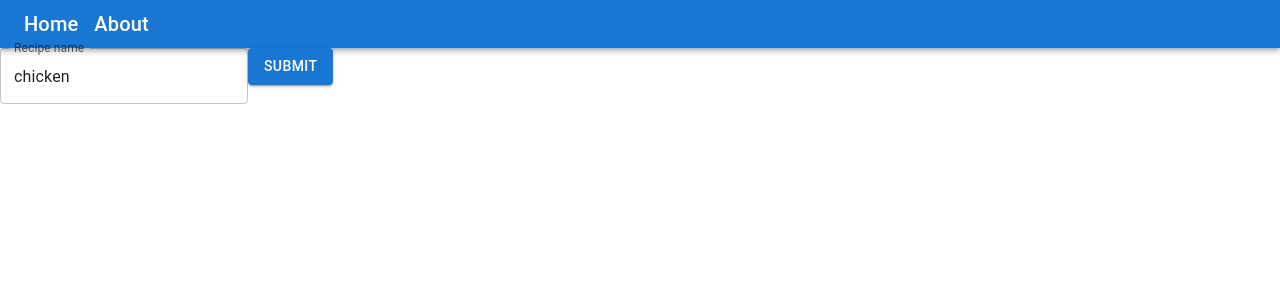
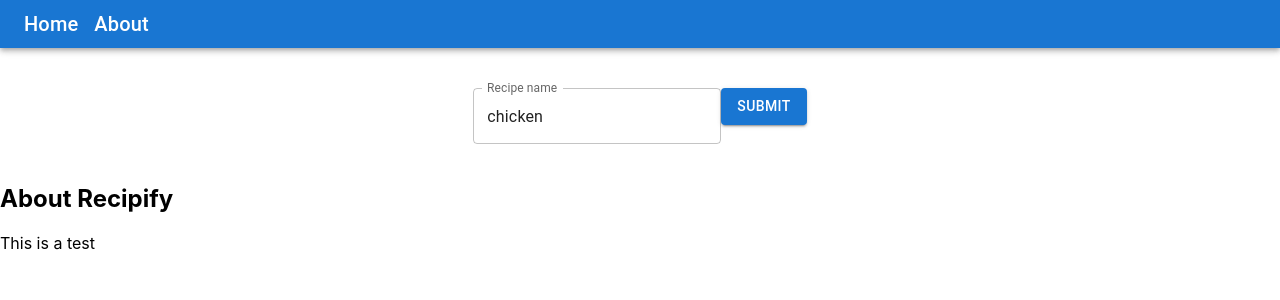
Before and after one commit to joelcmk/Recipefy, a React (Create React App) app: page /about in a window 1280 px wide. Shown: the top 300 px of the page. Built offline with nearby package versions, Linux system fonts and the light colour scheme; no server answers.

Commit message:
Added style
Added style to cards and search bar

```diff
--- a/src/App.css
+++ b/src/App.css
@@ -1,9 +1,21 @@
 .recipe_list {
   display: flex;
   flex-wrap: wrap;
+  justify-content: space-evenly;
 }
 
 .card {
+
+}
+
+.form {
+  margin-top: 40px;
+  margin-bottom: 40px;
+  display: flex;
+  justify-content: center;
+}
+
+.MuiButton-root {
   margin-left: 10px;
 }
 
--- a/src/App.js
+++ b/src/App.js
@@ -7,6 +7,7 @@ import AppBar from '@mui/material/AppBar';
 import Toolbar from '@mui/material/Toolbar';
 import Typography from '@mui/material/Typography';
 import Styled from 'styled-components';
+import './App.css';
 import {
   BrowserRouter as Router,
   Switch,
@@ -53,6 +54,7 @@ const App = () => {
             </Typography>
           </Toolbar>
         </AppBar>
+        <div className="form">
           <form onSubmit={handleSubmit}>
             <TextField id="recipeName" label="Recipe name" variant="outlined"
               value={recipeName}
@@ -60,11 +62,13 @@ const App = () => {
               type="text"
               name="recipeName"
             />
-          <Button type="submit" variant="contained">Submit</Button>
+            <Button type="submit" variant="contained" className="search_button">Submit</Button>
           </form>
+        </div>
+
 
         <Switch>
-          <Route exact path="/about" componenet={About} />
+          <Route exact path="/about" component={About} />
           <Route>
             <RecipeList recipes={recipes} selected={setSetlectedRecipe} address={setAddress} url={address} />
           </Route>
--- a/src/components/About.js
+++ b/src/components/About.js
@@ -9,6 +9,9 @@ const About = () => {
     <div>
       <h2>About Recipify</h2>
 
+      This is a test
+
+
     </div>
   )
 }
```
Lines whose indentation alone changed are shown as unchanged.
